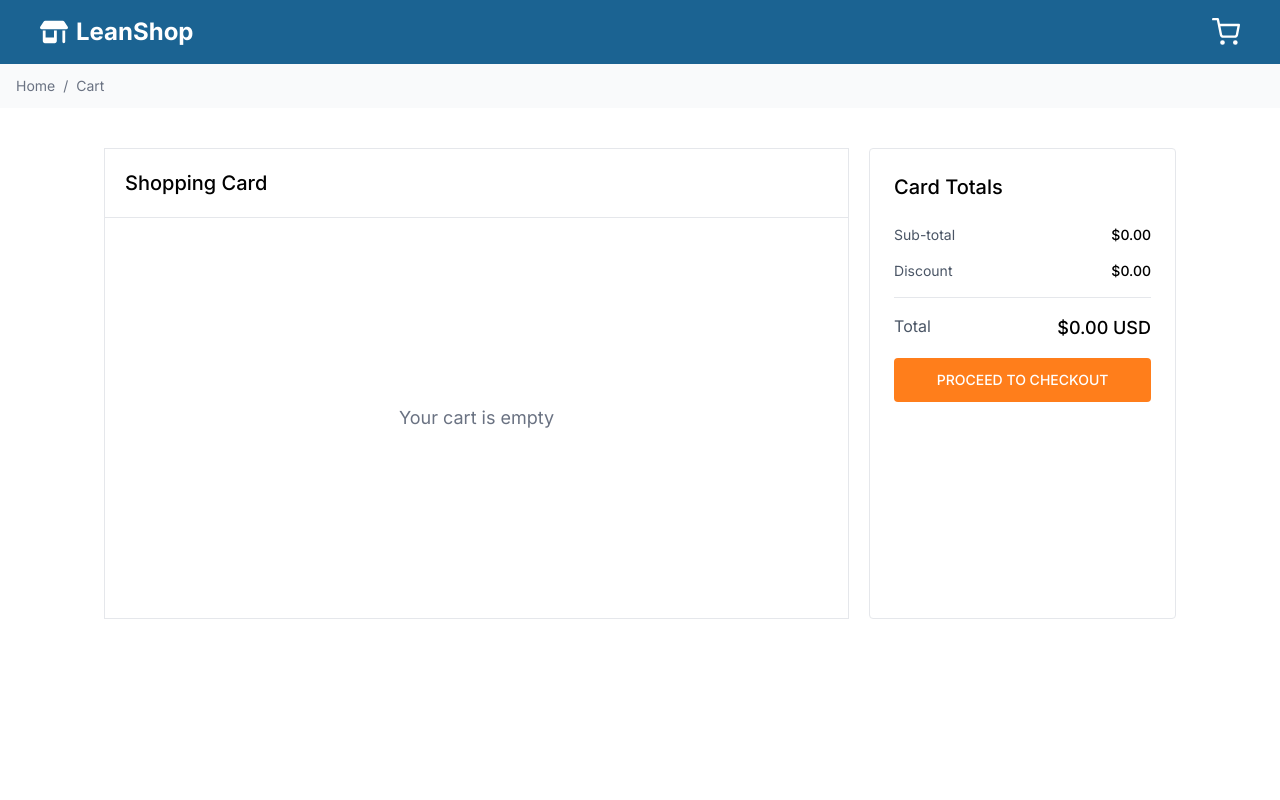
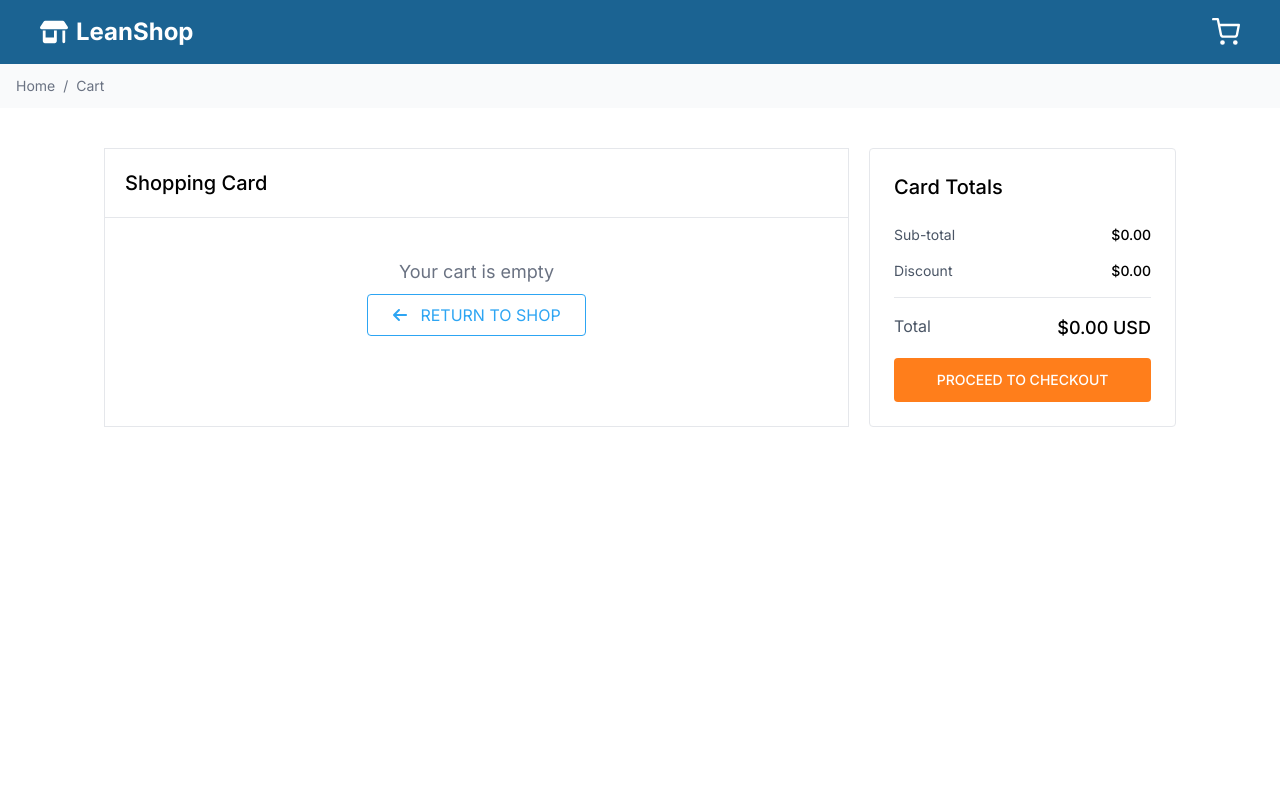
Before and after one commit to sijita/lean-shop, a Next.js app: page /cart in a window 1280 px wide. Shown: the top 800 px of the page. Built offline with nearby package versions, Linux system fonts and the light colour scheme.

Commit message:
fix: delete unused functions and change some styles

```diff
--- a/src/app/(shop)/cart/components/products-resume.tsx
+++ b/src/app/(shop)/cart/components/products-resume.tsx
@@ -5,19 +5,9 @@ import { FaArrowLeft } from 'react-icons/fa6';
 import { useCartStore } from '@/store/use-cart-store';
 
 export default function ProductsResume() {
-  const { items, removeFromCart, clearCart, updateQuantity } = useCartStore(
-    (state) => ({
-      items: state.items,
-      removeFromCart: state.removeFromCart,
-      clearCart: state.clearCart,
-      updateQuantity: state.updateQuantity,
-    })
-  );
-
-  const total = items.reduce(
-    (sum, item) => sum + item.price * item.quantity,
-    0
-  );
+  const { items } = useCartStore((state) => ({
+    items: state.items,
+  }));
 
   return (
     <div className="border border-gray-200 min-w-[300px] w-full">
@@ -56,8 +46,15 @@ export default function ProductsResume() {
           </div>
         </div>
       ) : (
-        <div className="flex items-center justify-center h-[50vh]">
+        <div className="flex flex-col gap-2 items-center justify-center p-10">
           <span className="text-lg text-gray-500">Your cart is empty</span>
+          <Link
+            href="/"
+            className="flex items-center justify-center gap-3 rounded border border-[#2DA5F3] hover:bg-blue-50 px-6 py-2 max-md:w-full"
+          >
+            <FaArrowLeft color="#2DA5F3" />
+            <span className="text-[#2DA5F3]">RETURN TO SHOP</span>
+          </Link>
         </div>
       )}
     </div>
```
